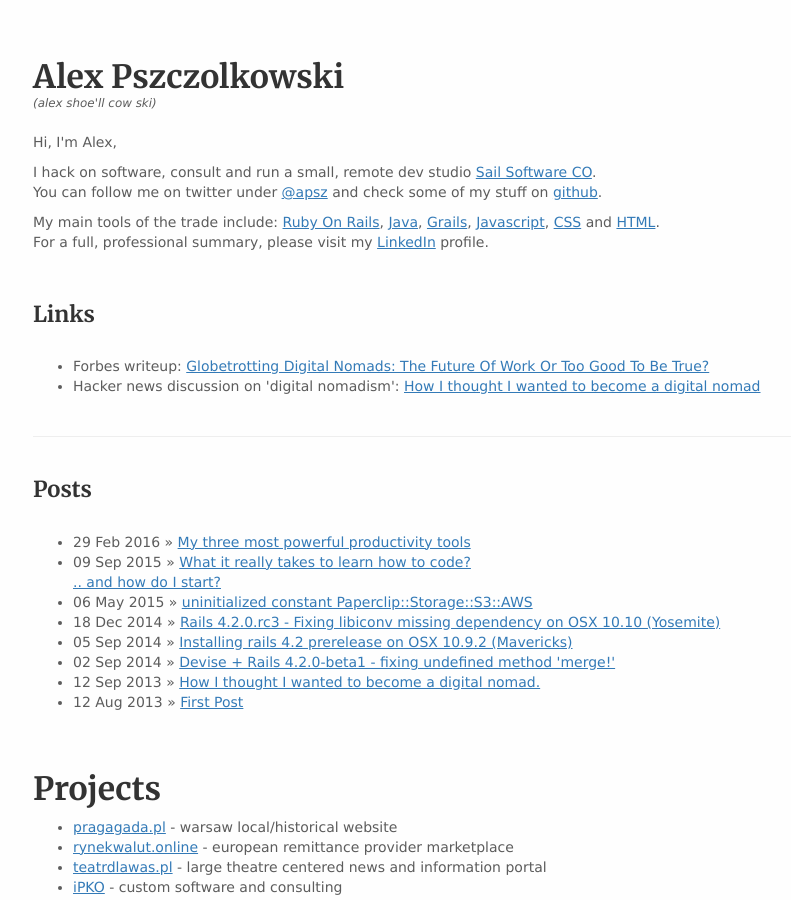
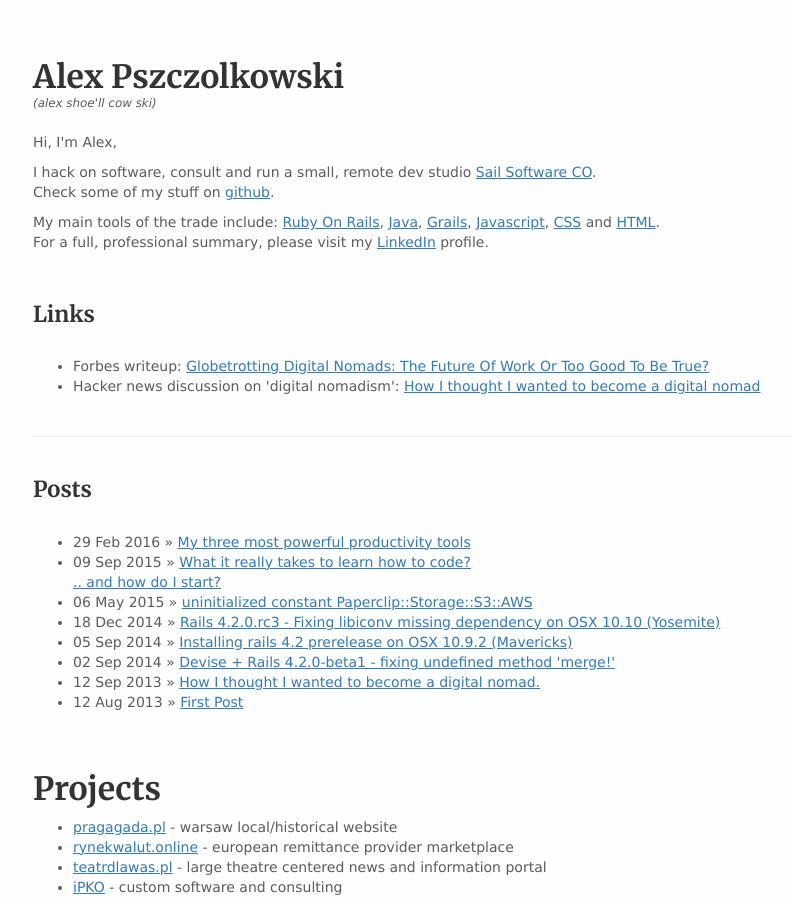
Before and after one commit to alexp/alexp.github.io, a Jekyll site: the page built from index.html, in a window 1280 px wide and 900 px high. Shown: the whole window, without its empty margins (37-828 px from the left). Built offline with Jekyll 4.4.1, drawn with Linux system fonts in a browser that asks for light colours; comment, search, counter and statistics services are not loaded.

Commit message:
Update index.html

```diff
--- a/index.html
+++ b/index.html
@@ -13,8 +13,7 @@
         </p>
         <p>
             I hack on software, consult and run a small, remote dev studio <a href="http://sailsoftware.co">Sail Software CO</a>.<br/>
-            You can follow me on twitter under <a href="http://twitter.com/apsz">@apsz</a>
-            and check some of my stuff on <a href="http://github.com/alexp">github</a>.
+            Check some of my stuff on <a href="http://github.com/alexp">github</a>.
         </p>
         <p>
             My main tools of the trade include:
```
